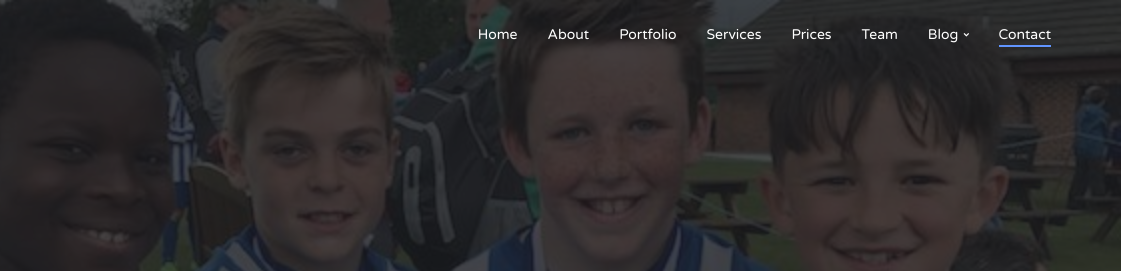
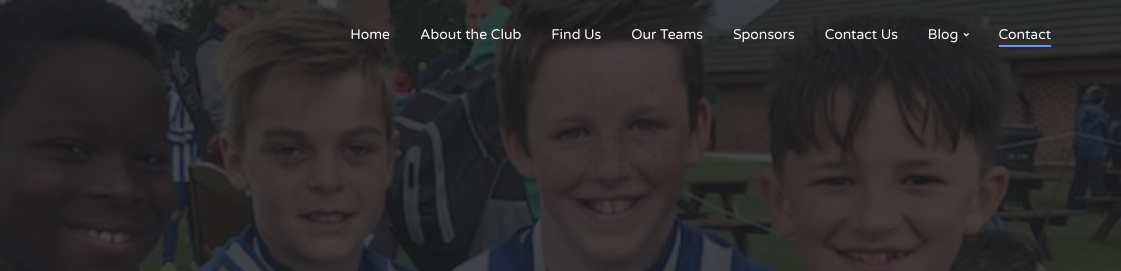
Before and after one commit to addymckenzie/leptonhighlanders123, a plain HTML site: page index.html in a window 1280 px wide. Shown: the top 271 px of the page, 159-1280 px from the left. Drawn offline with Linux system fonts and the light colour scheme.

Commit message:
Update index.html

```diff
--- a/index.html
+++ b/index.html
@@ -69,11 +69,11 @@
 				<!--  Main navigation  -->
 				<ul class="main-nav nav navbar-nav navbar-right">
 					<li><a href="#home">Home</a></li>
-					<li><a href="#about">About</a></li>
-					<li><a href="#portfolio">Portfolio</a></li>
-					<li><a href="#service">Services</a></li>
-					<li><a href="#pricing">Prices</a></li>
-					<li><a href="#team">Team</a></li>
+					<li><a href="#about">About the Club</a></li>
+					<li><a href="#portfolio">Find Us</a></li>
+					<li><a href="#service">Our Teams</a></li>
+					<li><a href="#pricing">Sponsors</a></li>
+					<li><a href="#team">Contact Us</a></li>
 					<li class="has-dropdown"><a href="#blog">Blog</a>
 						<ul class="dropdown">
 							<li><a href="blog-single.html">blog post</a></li>
```
